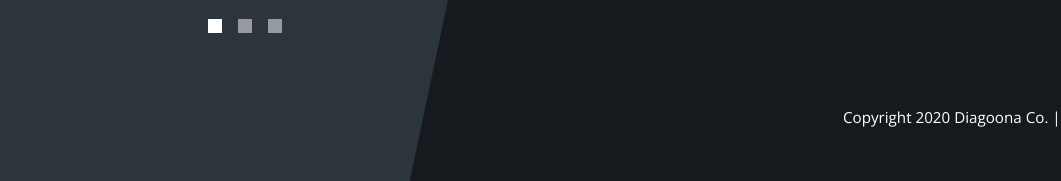
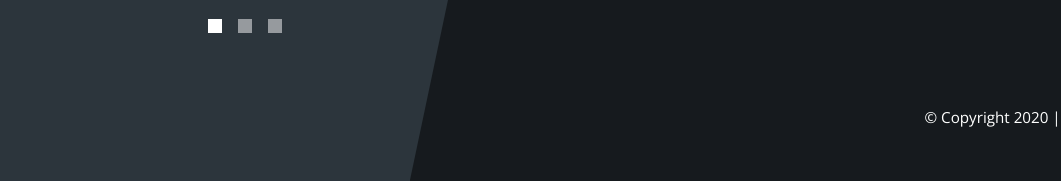
Before and after one commit to G-k02/Web, a plain HTML site: page skills.html in a window 1280 px wide. Shown: the part 910-1091 px from the top of the page, 0-1061 px from the left. Drawn offline with nearby package versions, Linux system fonts and the light colour scheme.

Commit message:
Update skills.html

```diff
--- a/skills.html
+++ b/skills.html
@@ -135,7 +135,7 @@ https://templatemo.com/tm-550-diagoona
 
                         <div><a href="https://github.com/G-k02" target="_blank"><img class ="logo"src="img/gh.png" alt="github"></a>
                             <a href="https://www.linkedin.com/in/gouri-k-220480212" target="_blank"><img class ="logo2" src="img/lkdn.png" alt="linkedin"></a></div>
-                            <p class="mb-0">Copyright 2020 Diagoona Co. | Design: <a rel="nofollow" target="_parent" href="https://templatemo.com" class="tm-text-link">TemplateMo</a> <br> Made by <a href="http://www.linkedin.com/in/gouri-k-220480212" target="_blank" rel="noopener noreferrer">@Gk</a></p>
+                            <p class="mb-0">&copy; Copyright 2020 | Design: <a rel="nofollow" target="_parent" href="https://templatemo.com" class="tm-text-link">TemplateMo</a> <br> Made by <a href="http://www.linkedin.com/in/gouri-k-220480212" target="_blank" rel="noopener noreferrer">@Gk</a></p>
                 </footer>
             </div>
         </div>
```
